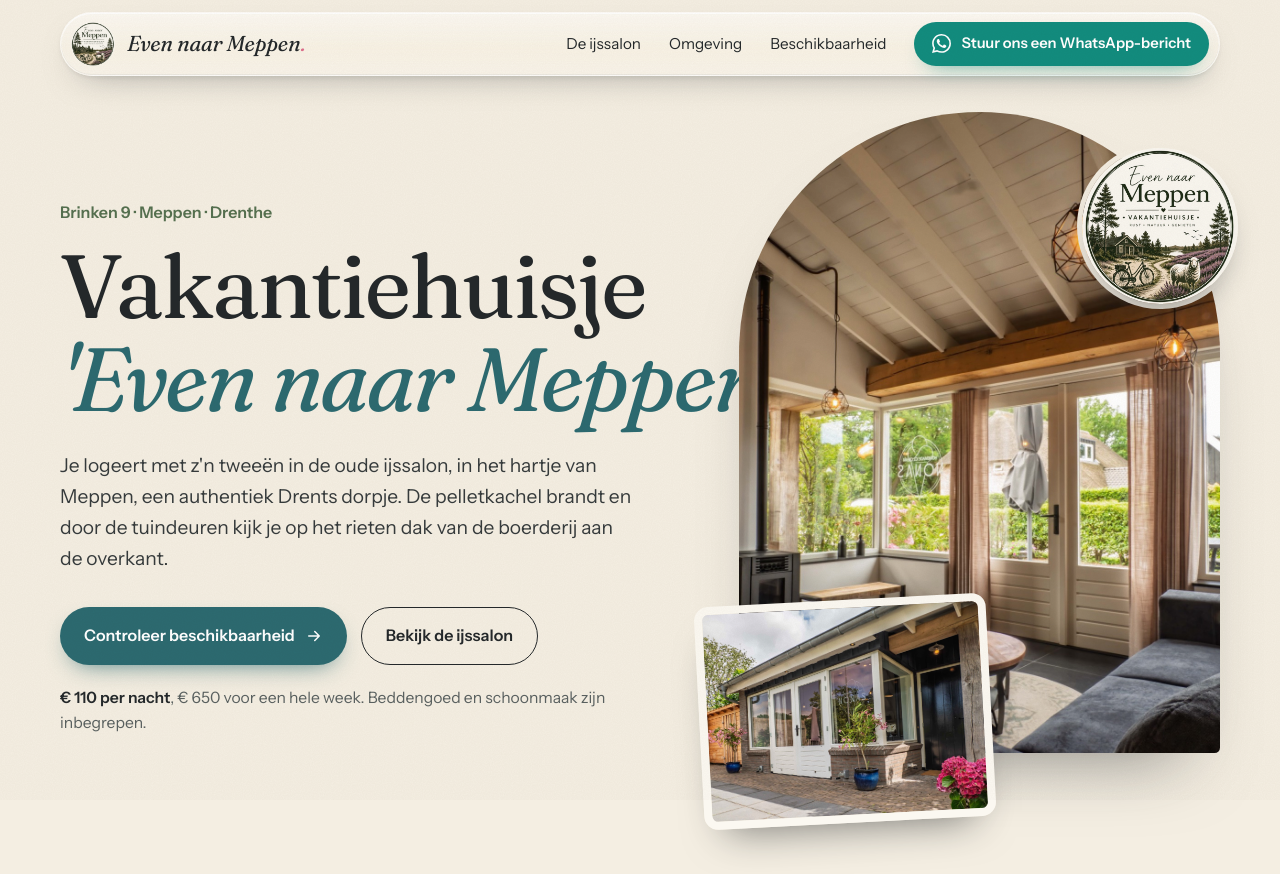
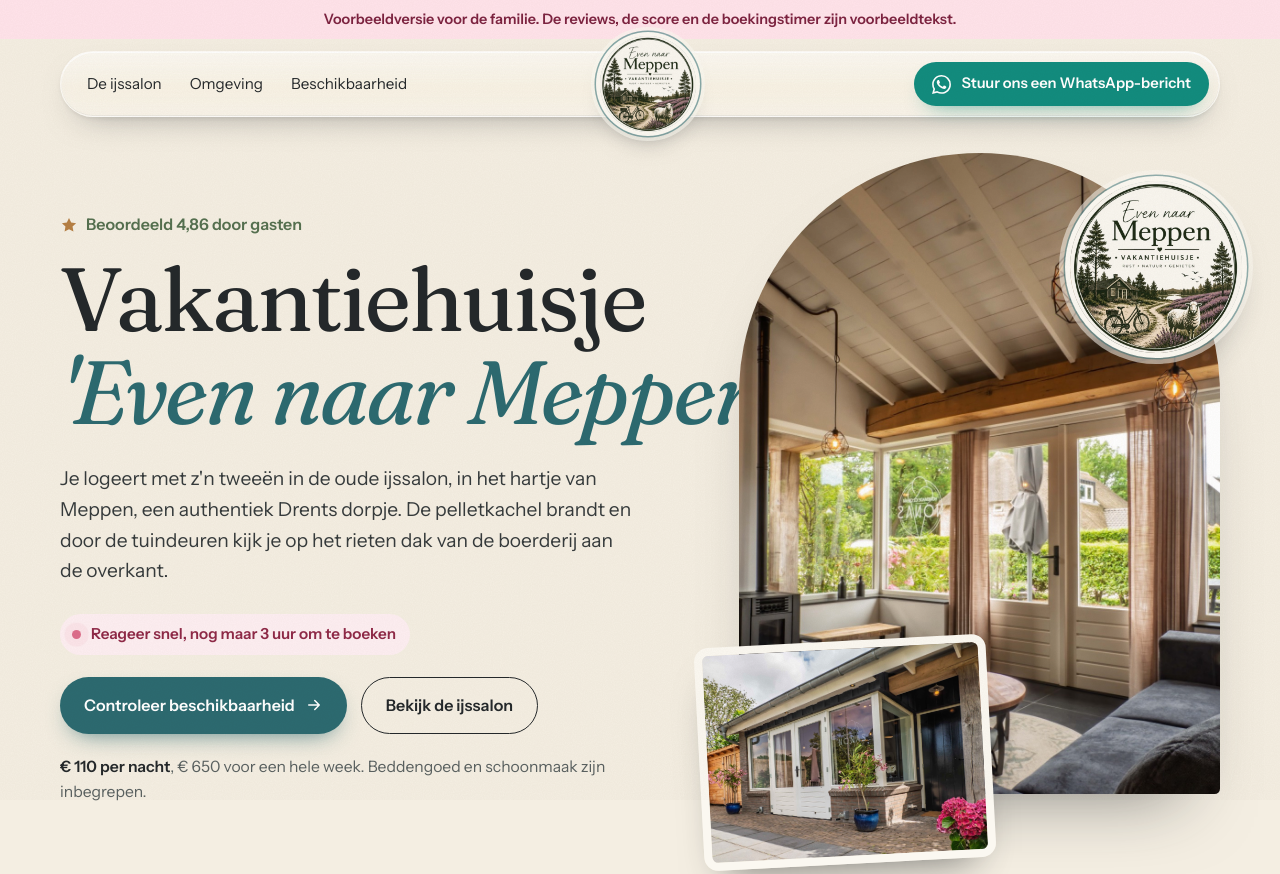
Before and after one commit to jasperk1107/vakantiehuismeppen, a plain HTML site: page index.html in a window 1280 px wide. Shown: the top 874 px of the page. Drawn offline with Linux system fonts and the light colour scheme.

Commit message:
Logo in het midden van de header, schaarste-regel, voorbeeldversie met reviews, fietsentekst
Co-Authored-By: Claude Fable 5.2 <noreply@anthropic.com>

```diff
--- a/index.html
+++ b/index.html
@@ -498,7 +498,7 @@
   /* ---------- beweging ---------- */
   .js .reveal { opacity: 0; transform: translateY(26px); transition: opacity .8s ease, transform .8s cubic-bezier(.2, .7, .2, 1); }
   .js .reveal.in { opacity: 1; transform: none; }
-  .hero .eyebrow, .hero h1, .hero .lead, .hero-cta, .hero-price, .hero-art { animation: rise .9s cubic-bezier(.2, .7, .2, 1) both; }
+  .hero .eyebrow, .hero h1, .hero .lead, .hero-urgency, .hero-cta, .hero-price, .hero-art { animation: rise .9s cubic-bezier(.2, .7, .2, 1) both; }
   .hero h1 { animation-delay: .08s; }
   .hero .lead { animation-delay: .18s; }
   .hero-cta { animation-delay: .28s; }
@@ -685,14 +685,54 @@
   .wordmark b { font-weight: inherit; }
   .g-tile:last-child .g-chip { bottom: auto; top: 12px; }
   .nav { padding-left: 10px; }
-  .hero-logo { position: absolute; right: -18px; top: 5%; width: 156px; height: 156px; border-radius: 50%; box-shadow: 0 18px 34px -18px rgba(36, 40, 42, .6), 0 0 0 5px var(--cream); }
+  .hero-logo { position: absolute; right: -22px; top: 4%; width: 172px; height: 172px; border-radius: 50%; box-shadow: 0 0 0 5px var(--paper), 0 0 0 6.5px rgba(44, 106, 112, .5), 0 0 0 11px rgba(251, 248, 241, .55), 0 22px 40px -18px rgba(36, 40, 42, .65); }
   .f-brand .wordmark img { width: 76px; height: 76px; }
   @media (max-width: 900px) {
     .nav { padding-left: 9px; }
     .wordmark { font-size: .95rem; gap: 8px; }
     .nav .btn { padding: 9px 13px; gap: 7px; }
     .wordmark img { width: 40px; height: 40px; }
-    .hero-logo { width: 116px; height: 116px; right: -6px; }
+    .hero-logo { width: 122px; height: 122px; right: -4px; }
+  }
+  /* ---------- header met logo in het midden ---------- */
+  .nav { display: grid; grid-template-columns: 1fr auto 1fr; padding: 9px 10px 9px 26px; }
+  .nav-links { justify-self: start; }
+  .nav-wa { justify-self: end; }
+  .nav-logo { position: relative; display: block; width: 96px; height: 46px; }
+  .nav-logo img {
+    position: absolute; left: 0; top: 50%; width: 96px; height: 96px;
+    transform: translateY(-50%); border-radius: 50%;
+    box-shadow: 0 0 0 4px var(--paper), 0 0 0 5.5px rgba(44, 106, 112, .55), 0 0 0 9px rgba(251, 248, 241, .6), 0 16px 28px -14px rgba(36, 40, 42, .6);
+    transition: transform .4s var(--ease);
+  }
+  .nav-logo:hover img { transform: translateY(-50%) scale(1.05); }
+
+  /* ---------- score en schaarste in de hero ---------- */
+  .hero-rating { display: flex; align-items: center; gap: 8px; }
+  .hero-rating svg { width: 18px; height: 18px; color: var(--oak); flex: none; }
+  .hero-rating a { text-decoration: none; }
+  .hero-rating a:hover { text-decoration: underline; text-underline-offset: 5px; }
+  .hero-urgency {
+    display: inline-flex; align-items: center; gap: 10px;
+    margin: -8px 0 22px; padding: 8px 14px 8px 12px;
+    border-radius: 999px; background: #fdeef1; color: #8f2947;
+    font-size: .95rem; font-weight: 600; max-width: none;
+  }
+  .hero-urgency i { position: relative; width: 9px; height: 9px; flex: none; border-radius: 50%; background: var(--oleander); }
+  .hero-urgency i::after { content: ""; position: absolute; inset: 0; border-radius: 50%; background: var(--oleander); animation: ping 1.8s ease-out infinite; }
+  @keyframes ping { to { transform: scale(2.8); opacity: 0; } }
+  .hero-urgency { animation-delay: .24s; }
+
+  .demo-bar { margin: 0; max-width: none; padding: 8px 20px; background: #ffe3ea; color: #7d2340; font-size: .9rem; font-weight: 600; text-align: center; }
+  .rev-who { position: relative; }
+  .rev-google { width: 22px; height: 22px; margin-left: auto; flex: none; }
+
+  @media (max-width: 900px) {
+    .nav { grid-template-columns: auto 1fr; padding: 8px 9px 8px 12px; }
+    .nav-links { display: none; }
+    .nav-logo { width: 66px; height: 44px; }
+    .nav-logo img { width: 66px; height: 66px; }
+    .hero-urgency { font-size: .9rem; }
   }
 </style>
 </head>
@@ -700,17 +740,21 @@
 <body>
 <script>document.documentElement.classList.add('js');</script>
 
+<p class="demo-bar" id="demo-bar" hidden>Voorbeeldversie voor de familie. De reviews, de score en de boekingstimer zijn voorbeeldtekst.</p>
+
 <header class="wrap nav">
-  <a class="wordmark" href="#top"><img src="img/logo.jpg" width="600" height="600" alt=""><b>Even naar Meppen<span>.</span></b></a>
   <nav class="nav-links" aria-label="Hoofdmenu">
     <a href="#ijssalon">De ijssalon</a>
     <a href="#omgeving">Omgeving</a>
     <a href="#boeken">Beschikbaarheid</a>
-    <a class="btn btn-wa" href="https://wa.me/31622561676?text=Hallo%2C%20ik%20heb%20een%20vraag%20over%20vakantiehuisje%20Even%20naar%20Meppen." target="_blank" rel="noopener" aria-label="Stuur ons een WhatsApp-bericht">
+  </nav>
+  <a class="nav-logo" href="#top" aria-label="Even naar Meppen, terug naar boven">
+    <img src="img/logo.jpg" width="600" height="600" alt="Logo Even naar Meppen, vakantiehuisje: rust, natuur, genieten">
+  </a>
+  <a class="btn btn-wa nav-wa" href="https://wa.me/31622561676?text=Hallo%2C%20ik%20heb%20een%20vraag%20over%20vakantiehuisje%20Even%20naar%20Meppen." target="_blank" rel="noopener" aria-label="Stuur ons een WhatsApp-bericht">
       <svg viewBox="0 0 24 24" fill="currentColor" aria-hidden="true"><path d="M17.472 14.382c-.297-.149-1.758-.867-2.03-.967-.273-.099-.471-.148-.67.15-.197.297-.767.966-.94 1.164-.173.199-.347.223-.644.075-.297-.15-1.255-.463-2.39-1.475-.883-.788-1.48-1.761-1.653-2.059-.173-.297-.018-.458.13-.606.134-.133.298-.347.446-.52.149-.174.198-.298.298-.497.099-.198.05-.371-.025-.52-.075-.149-.669-1.612-.916-2.207-.242-.579-.487-.5-.669-.51-.173-.008-.371-.01-.57-.01-.198 0-.52.074-.792.372-.272.297-1.04 1.016-1.04 2.479 0 1.462 1.065 2.875 1.213 3.074.149.198 2.096 3.2 5.077 4.487.709.306 1.262.489 1.694.625.712.227 1.36.195 1.871.118.571-.085 1.758-.719 2.006-1.413.248-.694.248-1.289.173-1.413-.074-.124-.272-.198-.57-.347m-5.421 7.403h-.004a9.87 9.87 0 01-5.031-1.378l-.361-.214-3.741.982.998-3.648-.235-.374a9.86 9.86 0 01-1.51-5.26c.001-5.45 4.436-9.884 9.888-9.884 2.64 0 5.122 1.03 6.988 2.898a9.825 9.825 0 012.893 6.994c-.003 5.45-4.437 9.884-9.885 9.884m8.413-18.297A11.815 11.815 0 0012.05 0C5.495 0 .16 5.335.157 11.892c0 2.096.547 4.142 1.588 5.945L.057 24l6.305-1.654a11.882 11.882 0 005.683 1.448h.005c6.554 0 11.89-5.335 11.893-11.893a11.821 11.821 0 00-3.48-8.413z"/></svg>
       <span class="wa-long">Stuur ons een WhatsApp-bericht</span><span class="wa-short">WhatsApp</span>
     </a>
-  </nav>
 </header>
 
 <main id="top">
@@ -719,9 +763,10 @@
   <div class="hero">
     <div class="wrap hero-grid">
       <div>
-        <p class="eyebrow">Brinken 9 · Meppen · Drenthe</p>
+        <p class="eyebrow hero-rating" id="hero-rating">Vakantiehuisje voor twee, in hartje Meppen</p>
         <h1>Vakantiehuisje <em>'Even naar Meppen'</em></h1>
         <p class="lead">Je logeert met z'n tweeën in de oude ijssalon, in het hartje van Meppen, een authentiek Drents dorpje. De pelletkachel brandt en door de tuindeuren kijk je op het rieten dak van de boerderij aan de overkant.</p>
+        <p class="hero-urgency" id="hero-urgency"><i aria-hidden="true"></i><span>Er is maar één huisje, dus elke nacht is maar één keer te boeken.</span></p>
         <div class="hero-cta">
           <a class="btn btn-primary" href="#boeken">
             Controleer beschikbaarheid
@@ -855,7 +900,7 @@
         <p>Het terras ligt achter een houten schutting en een heg, dus je zit uit het zicht van de straat. Er staat een tuintafel en er zijn twee parasols voor als de zon doorkomt.</p>
         <ul class="ticks">
           <li>Je loopt vanuit de woonkamer door de tuindeuren naar buiten.</li>
-          <li>Je fietsen zet je droog weg in de schuur.</li>
+          <li>Je fietsen zet je veilig in de schuur.</li>
           <li>Over de heg zie je het rieten dak van de boerderij aan de overkant.</li>
         </ul>
       </div>
@@ -958,7 +1003,7 @@
             <ul>
               <li>Het huisje is voor 2 personen. Er staat een slaapbank voor een eventuele derde persoon.</li>
               <li>Beddengoed, handdoeken en schoonmaak zijn bij de prijs inbegrepen.</li>
-              <li>Je fietsen zet je in de schuur.</li>
+              <li>Je fietsen zet je veilig in de schuur.</li>
               <li>Huisdieren zijn niet toegestaan.</li>
             </ul>
           </div>
@@ -1177,40 +1222,61 @@
     if (Math.abs(dx) > 45) show(current + (dx < 0 ? 1 : -1));
   });
 
-  /* ---------- reviews ---------- */
+  /* ---------- reviews, score en schaarste ---------- */
   (function () {
     var list = window.REVIEWS || [];
     var local = location.protocol === 'file:' || location.hostname === 'localhost' || location.hostname === '127.0.0.1';
+    // Voorbeeldversie: alleen via de link met ?voorbeeld erachter (of lokaal). Niet voor zoekmachines.
+    var demo = /[?&]voorbeeld\b/.test(location.search) || (local && !list.length);
     var sample = false;
-    if (!list.length && local) {
+    if (demo && !list.length) {
       sample = true;
       list = [
-        { naam: 'Voorbeeldgast', plaats: 'Zwolle', datum: 'oktober 2026', sterren: 5, bron: 'Google', tekst: 'Hier komt de tekst van een echte gast. Twee of drie zinnen over het huisje, het terras of de omgeving lezen het prettigst.' },
-        { naam: 'Voorbeeldgast', plaats: 'Utrecht', datum: 'september 2026', sterren: 5, bron: 'Google', tekst: 'Een tweede review, zodat je ziet hoe het blok eruitziet met kaarten naast elkaar.' },
-        { naam: 'Voorbeeldgast', plaats: 'Groningen', datum: 'augustus 2026', sterren: 4, bron: 'Airbnb', tekst: 'Een derde review met vier sterren. De score rechtsboven rekent de pagina zelf uit.' }
+        { naam: 'Sanne & Mark', sterren: 5, bron: 'Google', tekst: 'Wat een heerlijk plekje om even helemaal tot rust te komen! Bij aankomst werden we super hartelijk ontvangen door Marja en Peter, waardoor we ons meteen thuis voelden. Het huisje is ontzettend sfeervol, brandschoon en heeft een heerlijk bed. ’s Ochtends met een kop koffie op het terras zitten terwijl je alleen maar vogeltjes hoort, voelt echt als een mini-vakantie. Echt een aanrader!' },
+        { naam: 'Hendrik', sterren: 5, bron: 'Google', tekst: 'Wij hebben hier een lang weekend gezeten om te fietsen en te wandelen in de omgeving, en daar is Even naar Meppen de perfecte uitvalsbasis voor. Meppen zelf is een prachtig, authentiek Drents dorpje en je loopt zo de bossen in of richting het Mantingerveld. Het verblijf heeft een fijne eigen woonkamer met een goede bank en prima douche. Wij komen zeker nog eens terug!' },
+        { naam: 'Marloes', sterren: 5, bron: 'Google', tekst: 'Jammer genoeg waren we er maar één nachtje, want we hadden hier makkelijk een paar dagen langer willen blijven. De communicatie vooraf verliep heel soepel en het welkom was enorm gastvrij. Het verblijf ziet eruit om door een ringetje te halen, met verse bloemen op tafel en uitzicht op het groen. Alles wat je nodig hebt voor een ontspannen nacht weg is aanwezig. Dank aan Marja en Peter voor de goede zorgen!' }
       ];
+    }
+
+    if (demo) {
+      var robots = document.createElement('meta');
+      robots.name = 'robots'; robots.content = 'noindex';
+      document.head.appendChild(robots);
+    }
+    if (sample) {
+      document.getElementById('demo-bar').hidden = false;
+      document.querySelector('#hero-urgency span').textContent = 'Reageer snel, nog maar 3 uur om te boeken';
     }
     if (!list.length) return;
 
     var star = '<svg viewBox="0 0 24 24" fill="currentColor" aria-hidden="true"><path d="M12 2.6l2.9 6 6.6.9-4.8 4.6 1.2 6.5L12 17.5l-5.9 3.1 1.2-6.5L2.5 9.5l6.6-.9z"/></svg>';
+    var google = '<svg class="rev-google" viewBox="0 0 48 48" role="img" aria-label="Google"><path fill="#EA4335" d="M24 9.5c3.54 0 6.71 1.22 9.21 3.6l6.85-6.85C35.9 2.38 30.47 0 24 0 14.62 0 6.51 5.38 2.56 13.22l7.98 6.19C12.43 13.72 17.74 9.5 24 9.5z"/><path fill="#4285F4" d="M46.98 24.55c0-1.57-.15-3.09-.38-4.55H24v9.02h12.94c-.58 2.96-2.26 5.48-4.78 7.18l7.73 6c4.51-4.18 7.09-10.36 7.09-17.65z"/><path fill="#FBBC05" d="M10.53 28.59c-.48-1.45-.76-2.99-.76-4.59s.27-3.14.76-4.59l-7.98-6.19C.92 16.46 0 20.12 0 24c0 3.88.92 7.54 2.56 10.78l7.97-6.19z"/><path fill="#34A853" d="M24 48c6.48 0 11.93-2.13 15.89-5.81l-7.73-6c-2.15 1.45-4.92 2.3-8.16 2.3-6.26 0-11.57-4.22-13.47-9.91l-7.98 6.19C6.51 42.62 14.62 48 24 48z"/></svg>';
     function esc(t) { var d = document.createElement('div'); d.textContent = t == null ? '' : String(t); return d.innerHTML; }
     function stars(n) { var h = ''; for (var i = 1; i <= 5; i++) h += i <= n ? star : star.replace('<svg', '<svg class="off"'); return h; }
 
     var sum = 0;
     document.getElementById('rev-grid').innerHTML = list.map(function (r) {
       var n = Math.max(1, Math.min(5, Math.round(r.sterren || 5))); sum += n;
-      var meta = [r.plaats, r.datum, r.bron ? 'via ' + r.bron : ''].filter(Boolean).map(esc).join(' · ');
+      var isGoogle = /google/i.test(r.bron || '');
+      var meta = [r.plaats, r.datum, (r.bron && !isGoogle) ? 'via ' + r.bron : ''].filter(Boolean).map(esc).join(' · ');
       return '<figure class="rev">' +
         (sample ? '<span class="rev-badge">Voorbeeld</span>' : '') +
         '<div class="rev-who"><span class="rev-avatar" aria-hidden="true">' + esc((r.naam || '?').charAt(0).toUpperCase()) + '</span>' +
-        '<div><div class="rev-name">' + esc(r.naam) + '</div><div class="rev-meta">' + meta + '</div></div></div>' +
+        '<div><div class="rev-name">' + esc(r.naam) + '</div>' + (meta ? '<div class="rev-meta">' + meta + '</div>' : '') + '</div>' +
+        (isGoogle ? google : '') + '</div>' +
         '<div class="rev-stars" role="img" aria-label="' + n + ' van 5 sterren">' + stars(n) + '</div>' +
         '<blockquote>' + esc(r.tekst) + '</blockquote></figure>';
     }).join('');
-    var avg = (sum / list.length).toFixed(1).replace('.', ',');
-    document.getElementById('rev-score').innerHTML = '<strong>' + avg + '</strong> van 5, uit ' + list.length + (list.length === 1 ? ' review' : ' reviews');
-    document.getElementById('rev-note').hidden = !sample;
+
+    var avg = sample ? '4,86' : (sum / list.length).toFixed(1).replace('.', ',');
+    document.getElementById('rev-score').innerHTML = '<strong>' + avg + '</strong> van 5' + (sample ? '' : ', uit ' + list.length + (list.length === 1 ? ' review' : ' reviews'));
+    var note = document.getElementById('rev-note');
+    note.textContent = 'Dit zijn voorbeeldreviews. Je ziet ze alleen in de voorbeeldversie. Zet echte reviews in reviews.js en dit blok komt op de gewone pagina.';
+    note.hidden = !sample;
     document.getElementById('reviews').hidden = false;
+
+    // score boven de titel
+    document.getElementById('hero-rating').innerHTML = star + '<a href="#reviews">Beoordeeld ' + avg + ' door gasten</a>';
   })();
 
   /* ---------- vaste knop verbergen bij de kalender ---------- */
```
